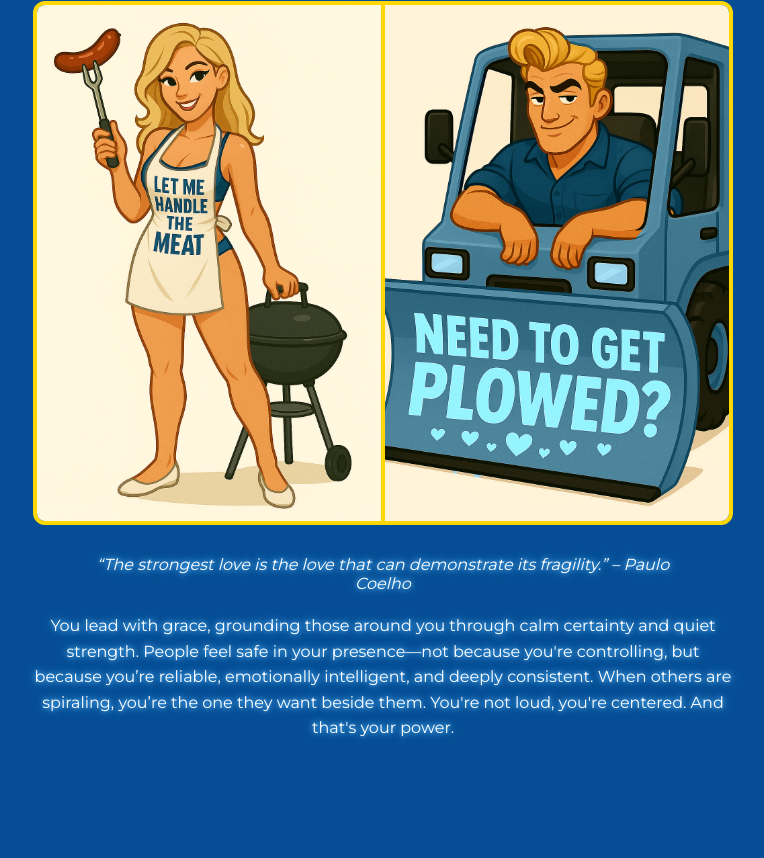
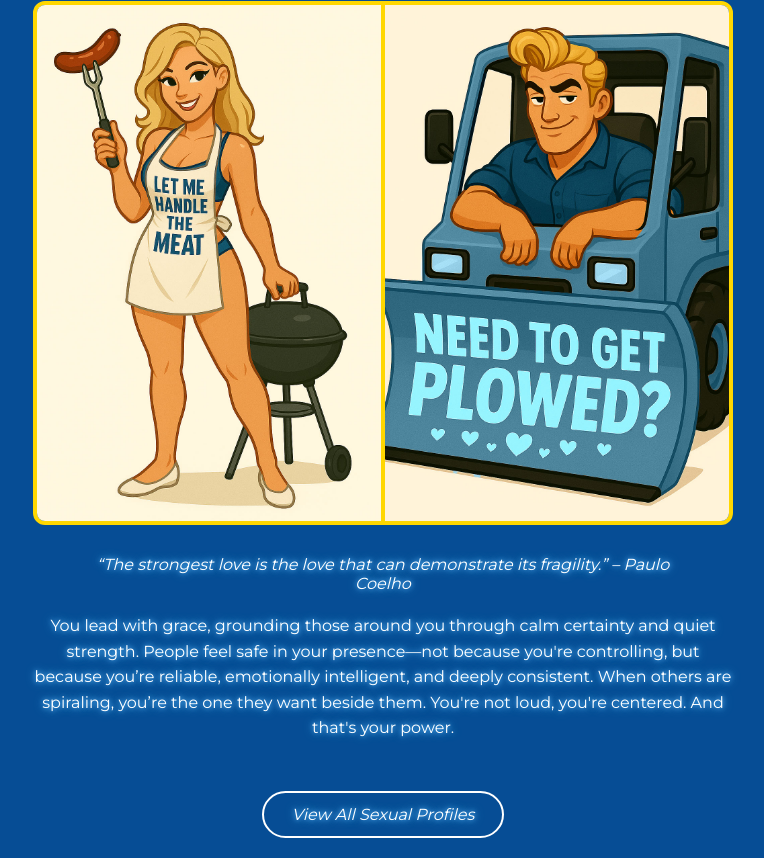
Before and after one commit to goldlibido/Questionnaire-, a plain HTML site: page profiles/tender_protector.html in a window 1280 px wide. Shown: the part 282-1140 px from the top of the page, without its empty margins (257-1021 px from the left). Before the commit the page ends 1063 px from the top, so only its background shows below. Drawn offline with Linux system fonts and the light colour scheme.

Commit message:
Update tender_protector.html

```diff
--- a/profiles/tender_protector.html
+++ b/profiles/tender_protector.html
@@ -106,5 +106,21 @@
     People feel safe in your presence—not because you're controlling, but because you’re reliable, emotionally intelligent, and deeply consistent.
     When others are spiraling, you’re the one they want beside them. You're not loud, you're centered. And that's your power.
   </div>
+
+  <a href="/sexual-profiles.html" style="
+  display: inline-block;
+  margin-top: 30px;
+  padding: 12px 28px;
+  border: 2px solid white;
+  color: white;
+  background-color: transparent;
+  font-style: italic;
+  font-size: 1rem;
+  text-decoration: none;
+  border-radius: 25px;
+  transition: background-color 0.3s, color 0.3s;
+">
+  View All Sexual Profiles
+</a>
 </body>
 </html>
```
